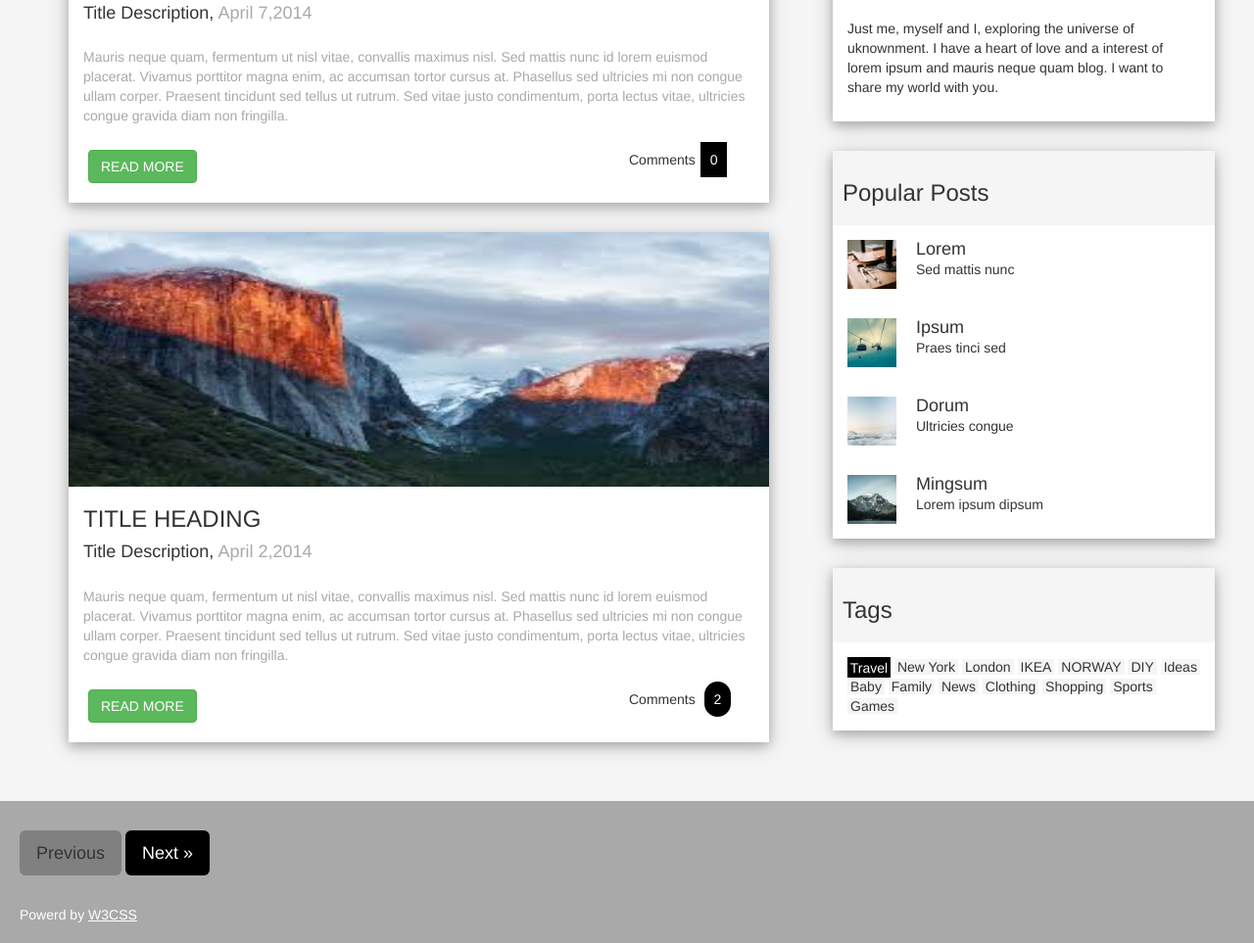
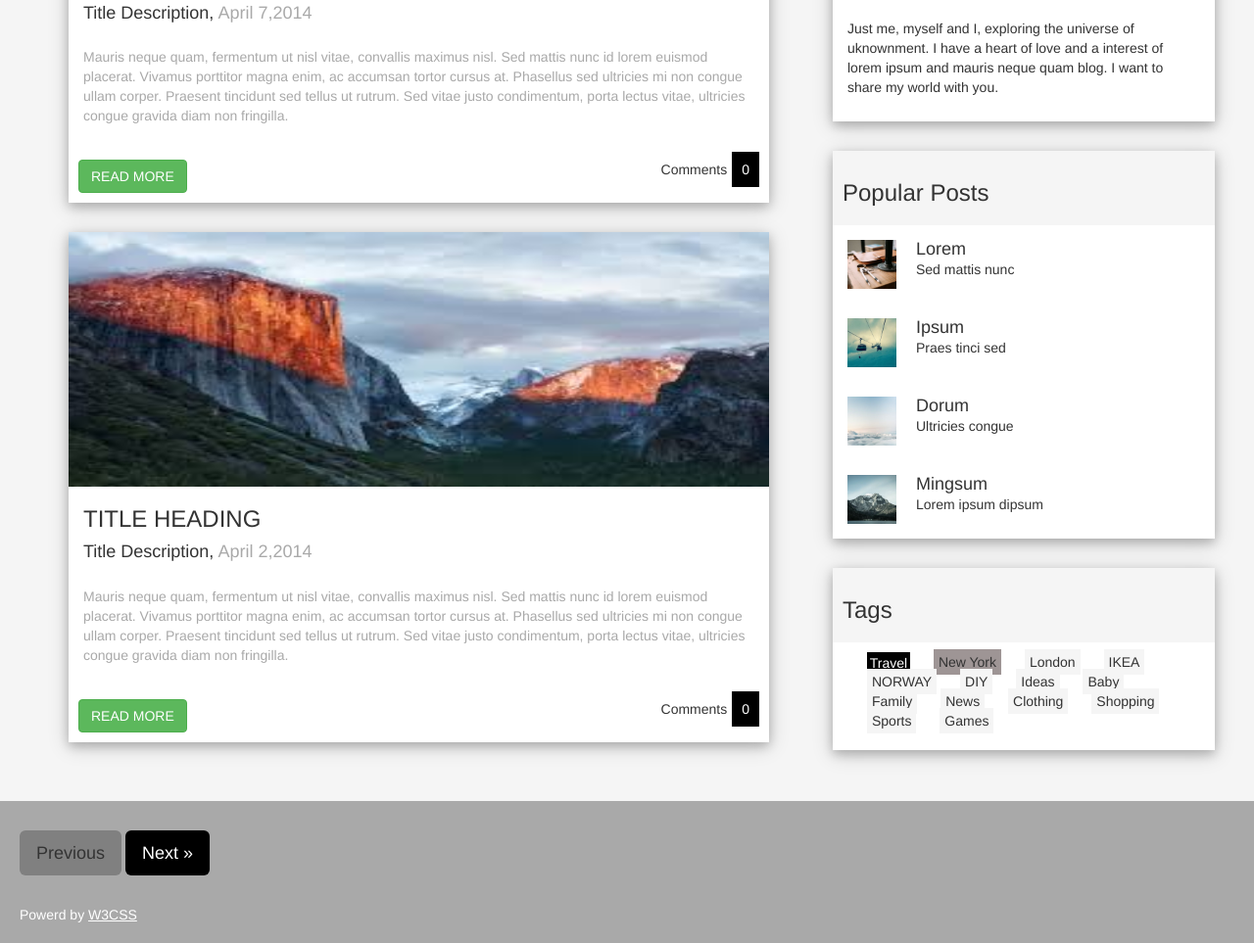
Before and after one commit to AbhijeetPrajapati/Moesia, a plain HTML site: page Blog1.html in a window 1280 px wide. Shown: the part 502-1465 px from the top of the page at 98% size. Drawn offline with nearby package versions, Linux system fonts and the light colour scheme.

Commit message:
update some css coding.

```diff
--- a/Blog1.html
+++ b/Blog1.html
@@ -26,8 +26,10 @@
                             Sed mattis nunc id lorem euismod placerat. Vivamus porttitor magna enim, ac accumsan tortor cursus at.
                             Phasellus sed ultricies mi non congue ullam corper. Praesent tincidunt sed tellus ut rutrum.
                             Sed vitae justo condimentum, porta lectus vitae, ultricies congue gravida diam non fringilla.</p>
-                        <button class="btn btn-success" style="margin-left: 20px;margin-bottom: 20px; float: left;">READ MORE</button>
-                        <div style="margin-left: 80%;">Comments<mark style="background-color: black;color: white;margin-left:5px;padding: 10px;">0</mark></div>
+                            <div style="padding:10px;">
+                                <button class="btn btn-success">READ MORE</button>
+                                <div style="float: right;">Comments<mark style="background-color: black;color: white;margin-left:5px;padding: 10px;">0</mark></div>
+                        </div>
                     </div>
                     <div class="col-sm-11 shadow" style="padding: 0px;margin-top: 30px;margin-bottom: 30px; background-color: white;">
                         <img src="./Assets/Images/Mountain.jpeg" alt="Earth Image" style="width: 100%;height: 260px;">
@@ -37,9 +39,10 @@
                             Sed mattis nunc id lorem euismod placerat. Vivamus porttitor magna enim, ac accumsan tortor cursus at.
                             Phasellus sed ultricies mi non congue ullam corper. Praesent tincidunt sed tellus ut rutrum.
                             Sed vitae justo condimentum, porta lectus vitae, ultricies congue gravida diam non fringilla.</p>
-                        <button class="btn btn-success" style="margin-left: 20px;margin-bottom: 20px; float: left;">READ MORE</button>
-                        <div style="margin-left: 80%;">Comments
-                            <mark style="background-color: black;color: white;margin-left:5px;padding: 10px;border-radius: 15px;">2</mark></div>
+                            <div style="padding:10px;">
+                                    <button class="btn btn-success">READ MORE</button>
+                                    <div style="float: right;">Comments<mark style="background-color: black;color: white;margin-left:5px;padding: 10px;">0</mark></div>
+                            </div>
                     </div>
                 </div>
                 <div class="col-sm-4 shadow" style="padding: 0px;background-color: white;">
@@ -86,22 +89,22 @@
                     <div class="col-sm-12" style="padding: 0px;background-color: whitesmoke;">
                             <h3 style="padding: 10px;">Tags</h3>
                     </div>
-                    <div class="col-sm-12" style="padding: 0px;">
-                        <p style="padding: 15px;margin: 0px;">
-                            <span class="" style=""><mark style="background-color: black;color: white;">Travel</mark></span>
-                            <span class="" style="background-color: whitesmoke;padding: 0px 3px;">New York</span>
-                            <span class="" style="background-color: whitesmoke;padding: 0px 3px;">London</span>
-                            <span class="" style="background-color: whitesmoke;padding: 0px 3px;">IKEA</span>
-                            <span class="" style="background-color: whitesmoke;padding: 0px 3px;">NORWAY</span>
-                            <span class="" style="background-color: whitesmoke;padding: 0px 3px;">DIY</span>
-                            <span class="" style="background-color: whitesmoke;padding: 0px 3px;">Ideas</span>
-                            <span class="" style="background-color: whitesmoke;padding: 0px 3px;">Baby</span>
-                            <span class="" style="background-color: whitesmoke;padding: 0px 3px;">Family</span>
-                            <span class="" style="background-color: whitesmoke;padding: 0px 3px;">News</span>
-                            <span class="" style="background-color: whitesmoke;padding: 0px 3px;">Clothing</span>
-                            <span class="" style="background-color: whitesmoke;padding: 0px 3px;">Shopping</span>
-                            <span class="" style="background-color: whitesmoke;padding: 0px 3px;">Sports</span>
-                            <span class="" style="background-color: whitesmoke;padding: 0px 3px;">Games</span>
+                    <div class="col-sm-12">
+                        <p style="padding: 10px;">
+                            <span><mark style="background-color: black;color: white; margin: 10px;">Travel</mark></span>
+                            <span class="" style="background-color: rgb(158, 149, 149);padding: 5px; margin: 10px;">New York</span>
+                            <span class="" style="background-color: whitesmoke;padding: 5px; margin: 10px;">London</span>
+                            <span class="" style="background-color: whitesmoke;padding: 5px; margin: 10px;">IKEA</span>
+                            <span class="" style="background-color: whitesmoke;padding: 5px; margin: 10px;">NORWAY</span>
+                            <span class="" style="background-color: whitesmoke;padding: 5px; margin: 10px;">DIY</span>
+                            <span class="" style="background-color: whitesmoke;padding: 5px; margin: 10px;">Ideas</span>
+                            <span class="" style="background-color: whitesmoke;padding: 5px; margin: 10px;">Baby</span>
+                            <span class="" style="background-color: whitesmoke;padding: 5px; margin: 10px;">Family</span>
+                            <span class="" style="background-color: whitesmoke;padding: 5px; margin: 10px;">News</span>
+                            <span class="" style="background-color: whitesmoke;padding: 5px; margin: 10px;">Clothing</span>
+                            <span class="" style="background-color: whitesmoke;padding: 5px; margin: 10px;">Shopping</span>
+                            <span class="" style="background-color: whitesmoke;padding: 5px; margin: 10px;">Sports</span>
+                            <span class="" style="background-color: whitesmoke;padding: 5px; margin: 10px;">Games</span>
                         </p>
                     </div>
                 </div>
```
